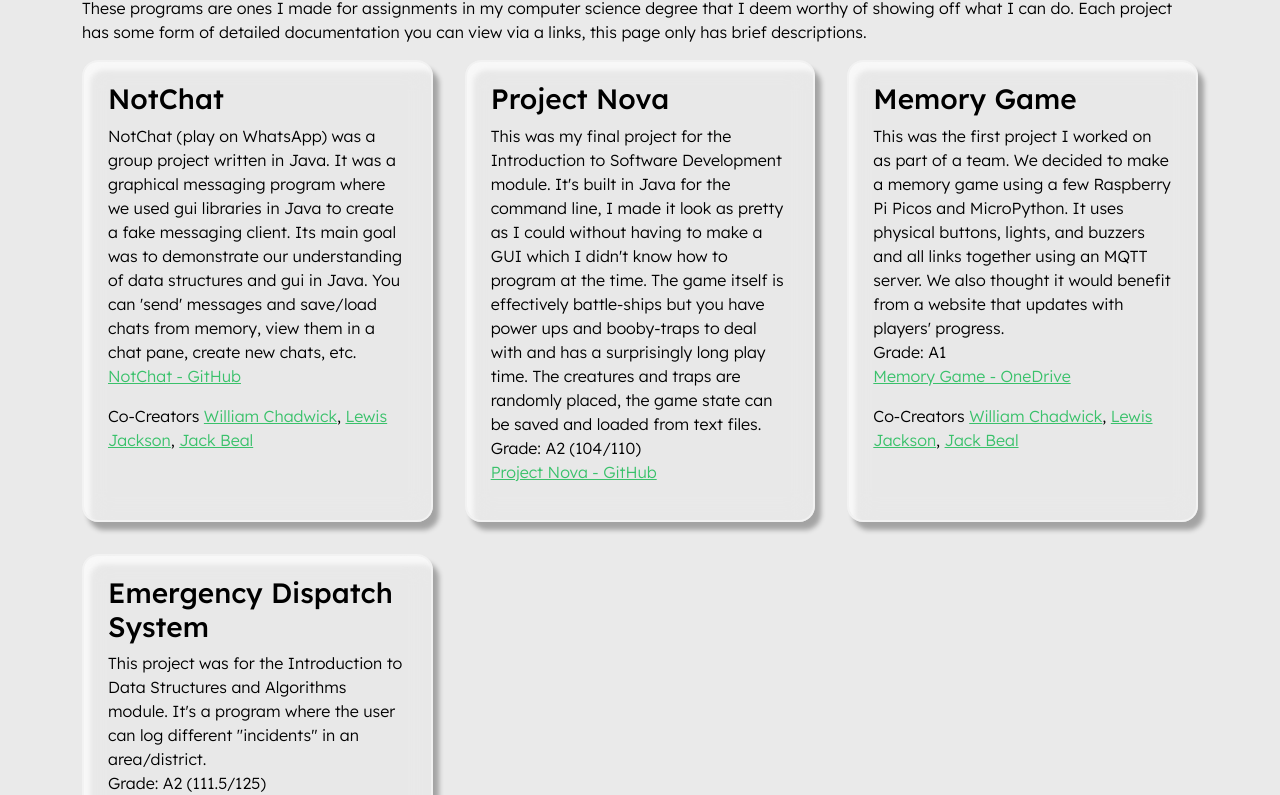
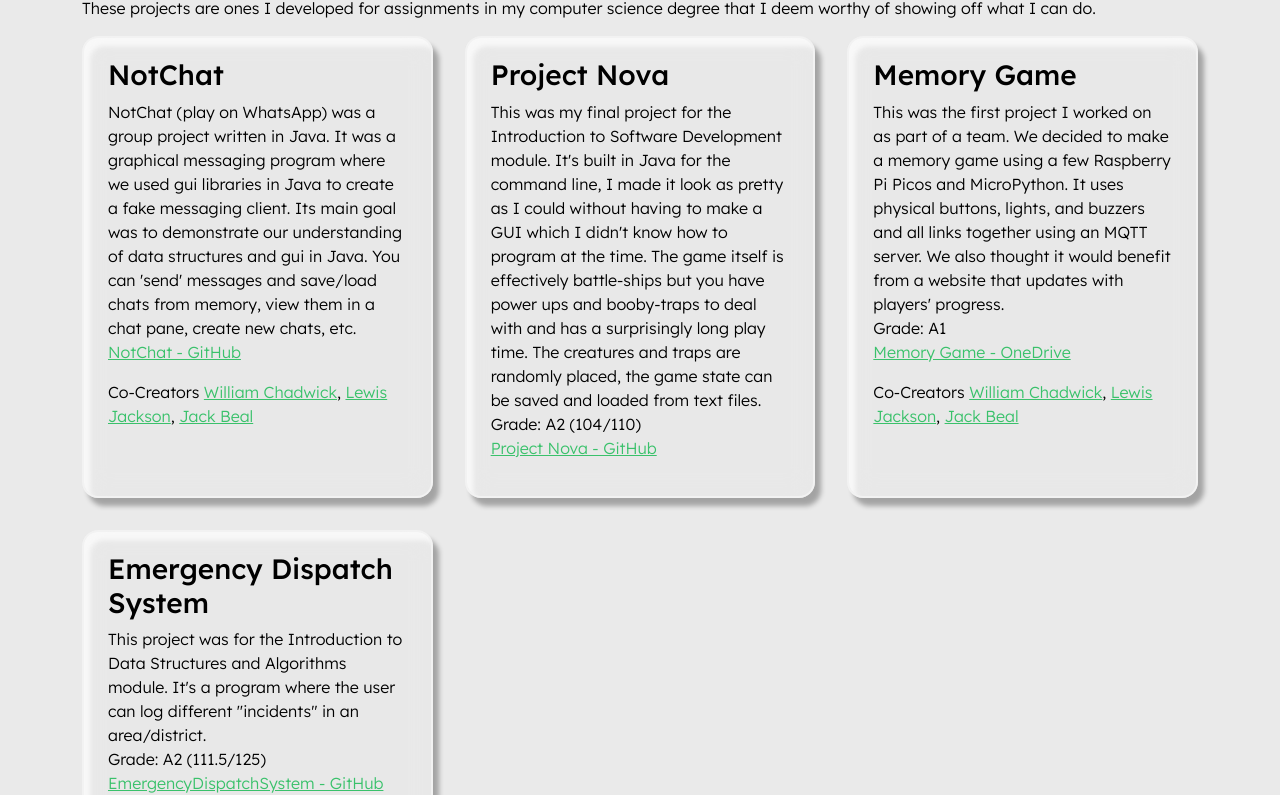
Before and after one commit to struanmckenzie/portfolio, a plain HTML site: page projects.html in a window 1280 px wide. Shown: the part 129-924 px from the top of the page. Drawn offline with nearby package versions, Linux system fonts and the light colour scheme.

Commit message:
before trying to sort layout

```diff
--- a/projects.html
+++ b/projects.html
@@ -29,12 +29,9 @@
 </header>
 <main>
   <div class="container">
-    <div class="row">
-      <h2 class="pt-3">University Assignments</h2>
-      <p>These programs are ones I made for assignments in my computer science degree that I deem worthy of showing off what I can do.
-        Each project has some form of detailed documentation you can view via a links, this page only has brief descriptions.</p>
-
-      <div class="grid-format">
+    <h2 class="pt-3">University Assignments</h2>
+    <p>These projects are ones I developed for assignments in my computer science degree that I deem worthy of showing off what I can do.</p>
+    <div class="grid-format">
         <div class="box">
           <h3>NotChat</h3>
           <p>NotChat (play on WhatsApp) was a group project written in Java. It was a graphical messaging program where we used gui libraries in Java to create a fake messaging client. Its main goal was to demonstrate our understanding of data structures and gui in Java. You can 'send' messages and save/load chats from memory, view them in a chat pane, create new chats, etc.<br>
@@ -71,7 +68,6 @@
               GitHub</a></p>
         </div>
       </div>
-    </div>
 
     <div class="row">
       <h2>Personal Projects</h2>
```
Also changed, not shown: home.html (+3 -3 lines).
